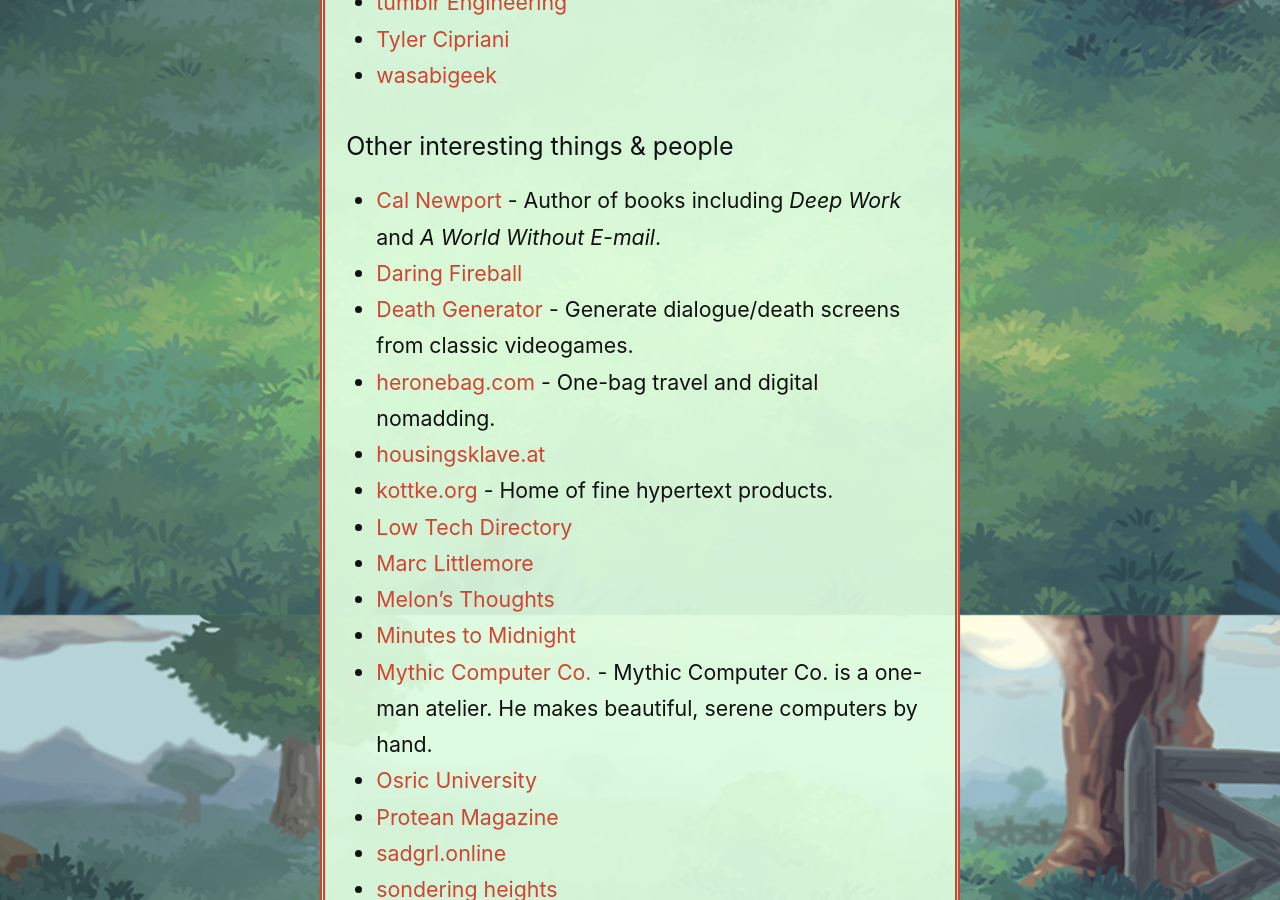
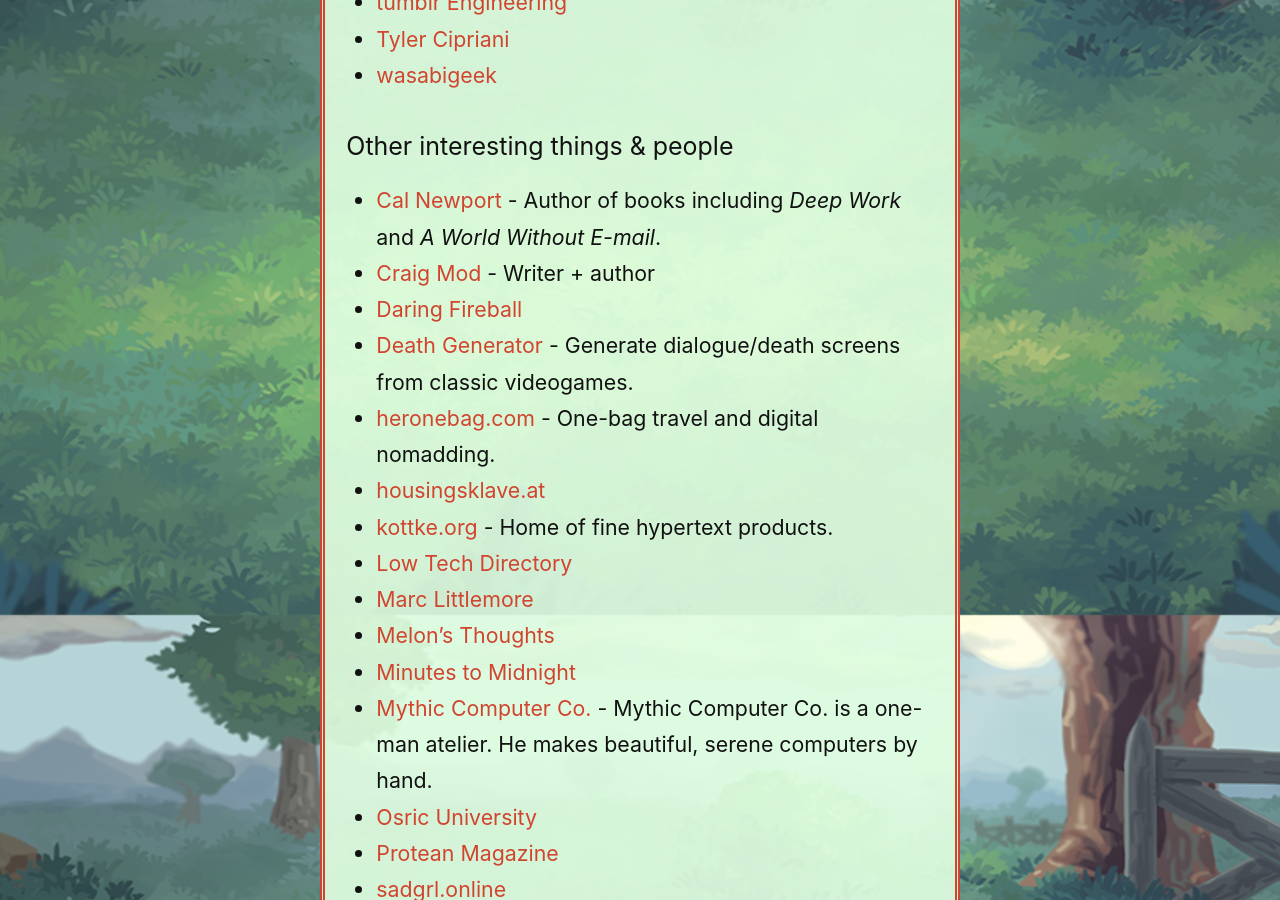
Before and after one commit to jsrn/jsrn.github.io, a Jekyll site: the page built from links.md, in a window 1280 px wide and 900 px high, scrolled down 3885 px. Built offline with Jekyll 4.4.1, drawn with Linux system fonts in a browser that asks for light colours.

Commit message:
link to craig mod

```diff
--- a/links.md
+++ b/links.md
@@ -115,6 +115,7 @@
 ### Other interesting things & people
 
 - [Cal Newport](https://calnewport.com) - Author of books including _Deep Work_ and _A World Without E-mail_.
+- [Craig Mod](https://craigmod.com) - Writer + author
 - [Daring Fireball](https://daringfireball.net)
 - [Death Generator](https://deathgenerator.com) - Generate dialogue/death screens from classic videogames.
 - [heronebag.com](https://heronebag.com) - One-bag travel and digital nomadding.
```
